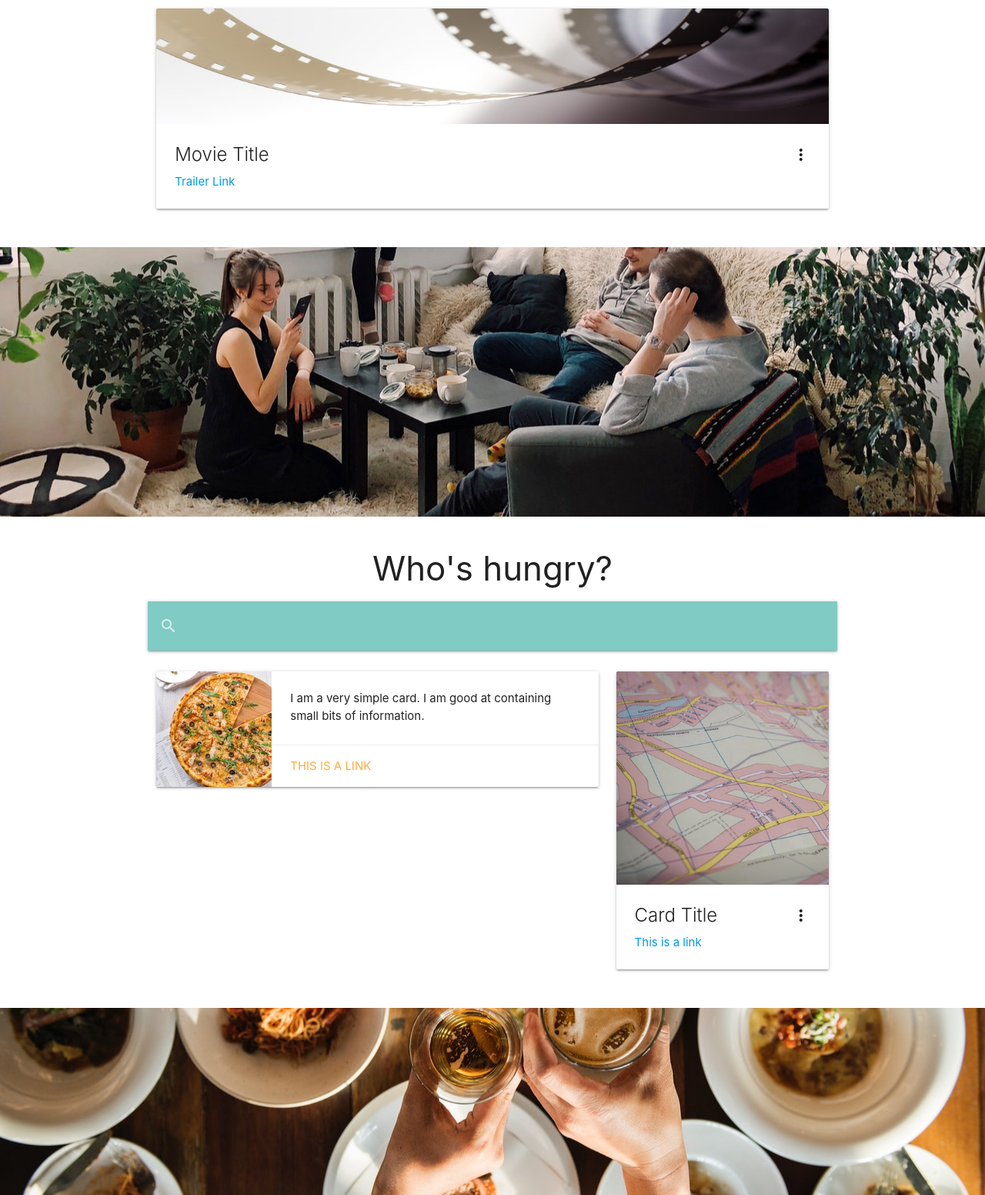
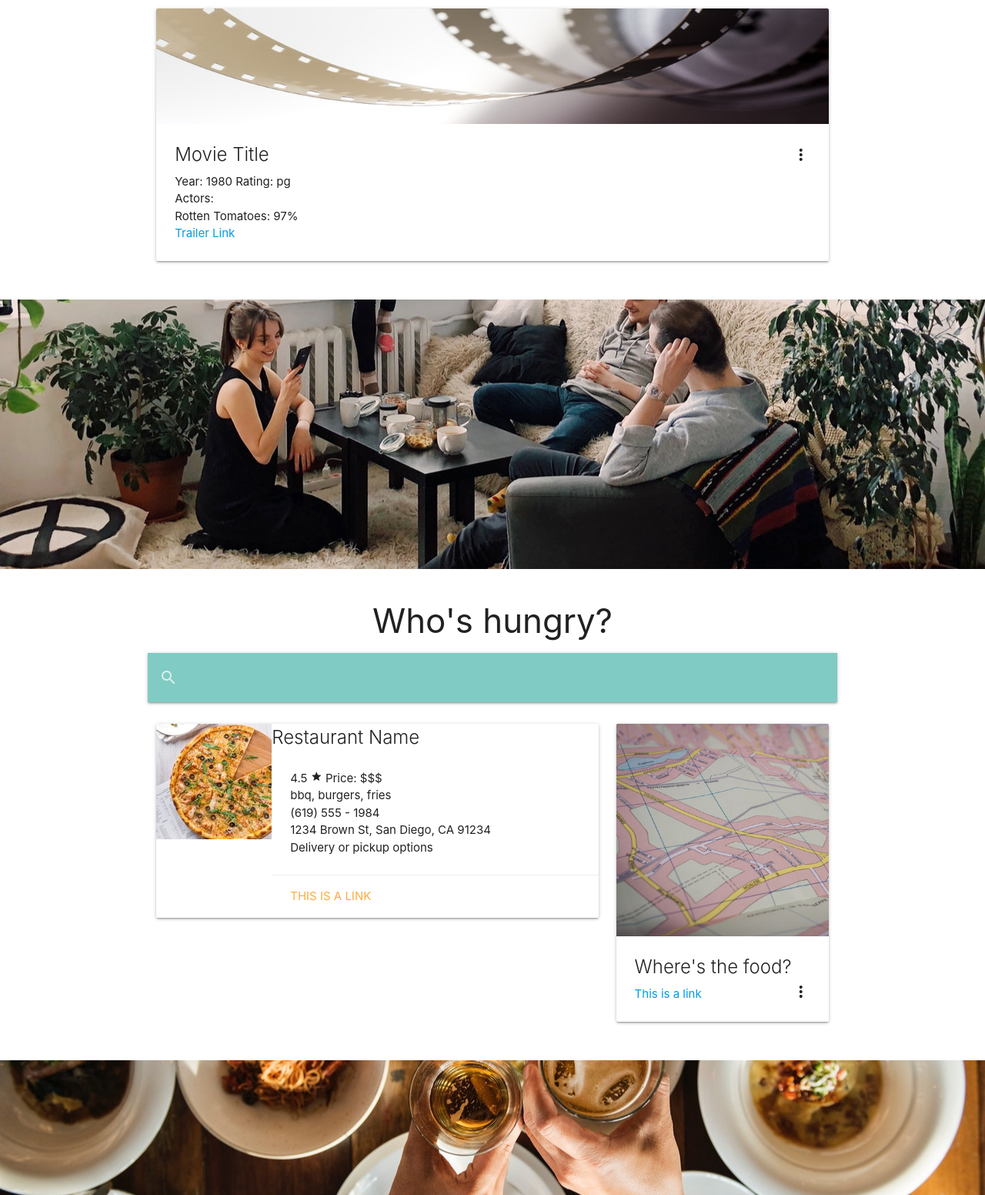
Before and after one commit to qhampton/movoogle, a plain HTML site: page index.html in a window 1280 px wide. Shown: the part 1248-2800 px from the top of the page at 77% size. Drawn offline with nearby package versions, Linux system fonts and the light colour scheme.

Commit message:
deleted unecessary photos. added apikey javascript page. added info to movie and restaurant cards.

```diff
--- a/index.html
+++ b/index.html
@@ -69,18 +69,21 @@
                 <div class="col sm12 m12 l12">
                     <div class="card">
                         <div class="card-image waves-effect waves-block waves-light">
-                            <img class="activator" src="assets/images/movieplaceholder.jpg" alt="movie picture"
+                            <img class="activator" src="assets/images/movieplaceholder.jpg" alt="movie picture" id="movie-image"
                                 height="150px">
                         </div>
                         <div class="card-content">
-                            <span class="card-title activator grey-text text-darken-4">Movie Title<i
+                            <span class="card-title activator grey-text text-darken-4" id="movie-title">Movie Title<i
                                     class="material-icons right">more_vert</i></span>
+                            <p id="year-rating">Year: 1980  Rating: pg</p>
+                            <p id="actors">Actors: </p>
+                            <p id="rotten">Rotten Tomatoes: 97%</p>
                             <p><a href="#">Trailer Link</a></p>
                         </div>
                         <div class="card-reveal">
                             <span class="card-title grey-text text-darken-4">Movie Title<i
                                     class="material-icons right">close</i></span>
-                            <p>Plot to your movie or show will appear here. So excited to see what you find!</p>
+                            <p id="plot">Plot to your movie or show will appear here. So excited to see what you find!</p>
                             <table class="striped">
                                 <thead>
                                     <tr>
@@ -142,8 +145,13 @@
                         <img src="assets/images/foodplaceholder.jpg">
                     </div>
                     <div class="card-stacked">
+                        <div class="card-title" id="res-name">Restaurant Name</div>
                         <div class="card-content">
-                            <p>I am a very simple card. I am good at containing small bits of information.</p>
+                            <p id="review-price">4.5 <i class="material-icons tiny">star</i> Price: $$$</p>
+                            <p id="category">bbq, burgers, fries</p>
+                            <p id="pnumber">(619) 555 - 1984</p>
+                            <p id="address">1234 Brown St, San Diego, CA 91234</p>
+                            <p id="delivery">Delivery or pickup options</p>
                         </div>
                         <div class="card-action">
                             <a href="#">This is a link</a>
@@ -157,7 +165,7 @@
                         <img class="activator" src="assets/images/mapplaceholder.jpg">
                     </div>
                     <div class="card-content">
-                        <span class="card-title activator grey-text text-darken-4">Card Title<i
+                        <span class="card-title activator grey-text text-darken-4">Where's the food?<i
                                 class="material-icons right">more_vert</i></span>
                         <p><a href="#">This is a link</a></p>
                     </div>
```
Also changed, not shown: assets/images/food-photo-1268558.jpeg (deleted), assets/images/food-photo-2725744.jpeg (deleted), assets/javascript/apiKey.js (added).
